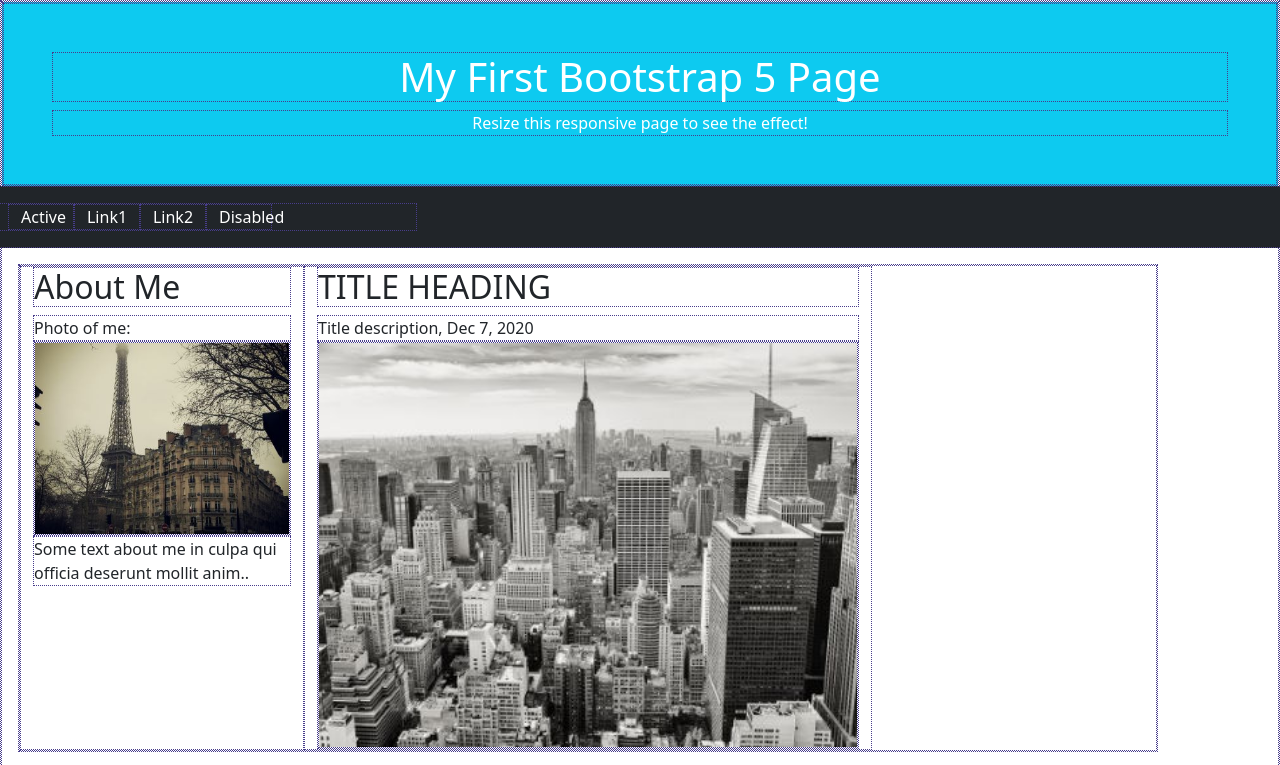
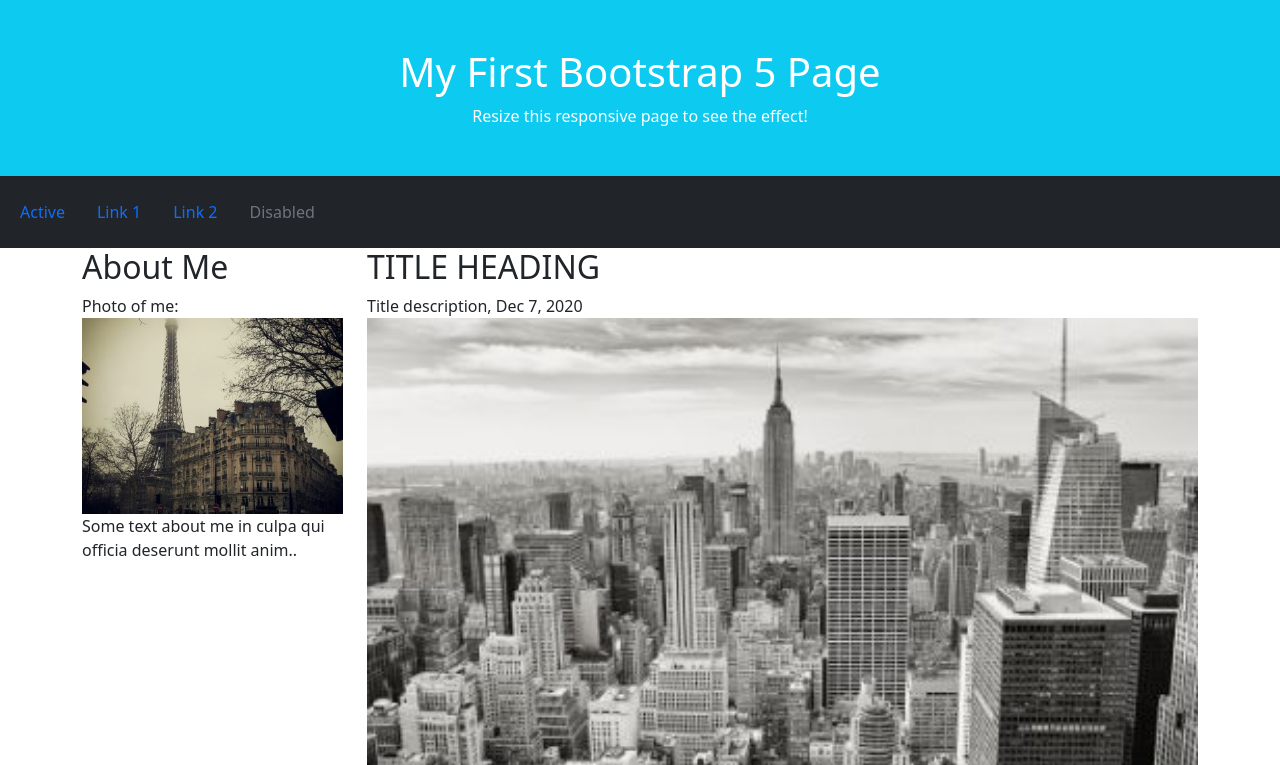
Before and after one commit to SSSanga/study_publishings, a plain HTML site: page docs/bootstraps/cases/trybs.html in a window 1280 px wide. Shown: the top 765 px of the page. Drawn offline with nearby package versions, Linux system fonts and the light colour scheme.

Commit message:
5월 19일 css 수정 및 trybs 수정

```diff
--- a/docs/bootstraps/cases/trybs.html
+++ b/docs/bootstraps/cases/trybs.html
@@ -15,15 +15,23 @@
             <div> Resize this responsive page to see the effect!</div>
         </div>
     </div>
-        <div class="bg-dark row text-white p-3">
-            <div class="row col-4">
-                <div class="col-2">Active</div>
-                <div class="col-2"> Link1 </div>
-                <div class="col-2"> Link2 </div>
-                <div class="col-2"> Disabled </div>
-            </div>
+        <div class="bg-dark row p-3">
+            <ul class="nav">
+                <li class="nav-item">
+                  <a class="nav-link active" href="#">Active </a>
+                </li>
+                <li class="nav-item">
+                  <a class="nav-link" href="#">Link 1 </a>
+                </li>
+                <li class="nav-item">
+                  <a class="nav-link" href="#">Link 2 </a>
+                </li>
+                <li class="nav-item">
+                  <a class="nav-link disabled" href="#">Disabled </a>
+                </li>
+              </ul>
         </div>
-        <div class="container m-3">
+        <div class="container">
             <div class="row">
             <div class="col-3">
             <div class="h2"> About Me</div>
@@ -31,14 +39,12 @@
             <div><img class="auto-width" src="../../images/paris.jpg"></div>
             <div class="">Some text about me in culpa qui officia deserunt mollit anim..</div>
             </div>
-            <div class="col-6">
+            <div class="col-9">
             <div class="h2"> TITLE HEADING </div>
             <div class="subtitle">Title description, Dec 7, 2020</div>
             <div><img class="auto-width" src="../../images/newyork.jpg"></div>
             </div>
             </div>
-        </div>
-        <div class="container m-3">
             <div class="row">
             <div class="col-3">
                 <div class="h2"> Some Links </div>
@@ -49,7 +55,7 @@
             <div class="btn text-primary">Link2</div><br>
             <div class="btn text-muted">Disabled</div>
             </div>
-            <div class="col-6">
+            <div class="col-9">
                 <div class="h2"> TITLE HEADING </div>
                 <div class="subtitle">Title description, Sep 2, 2020</div>
                 <div><img class="auto-width" src="../../images/sanfran.jpg" alt="Some text.."></div>
--- a/docs/css/commons.css
+++ b/docs/css/commons.css
@@ -1,6 +1,3 @@
-* {
-    border: 0.1rem dotted darkslateblue;
-}
 .auto-width {
     width: 100%;
 }
```
